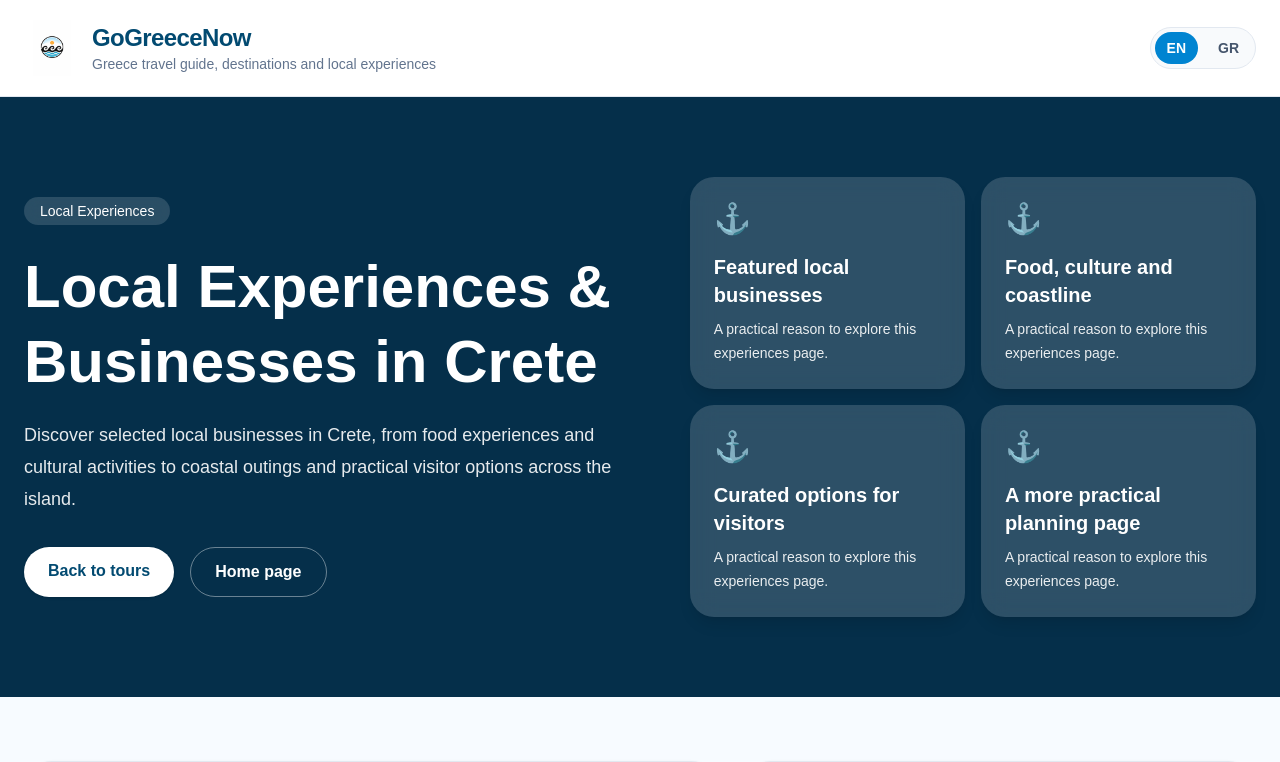
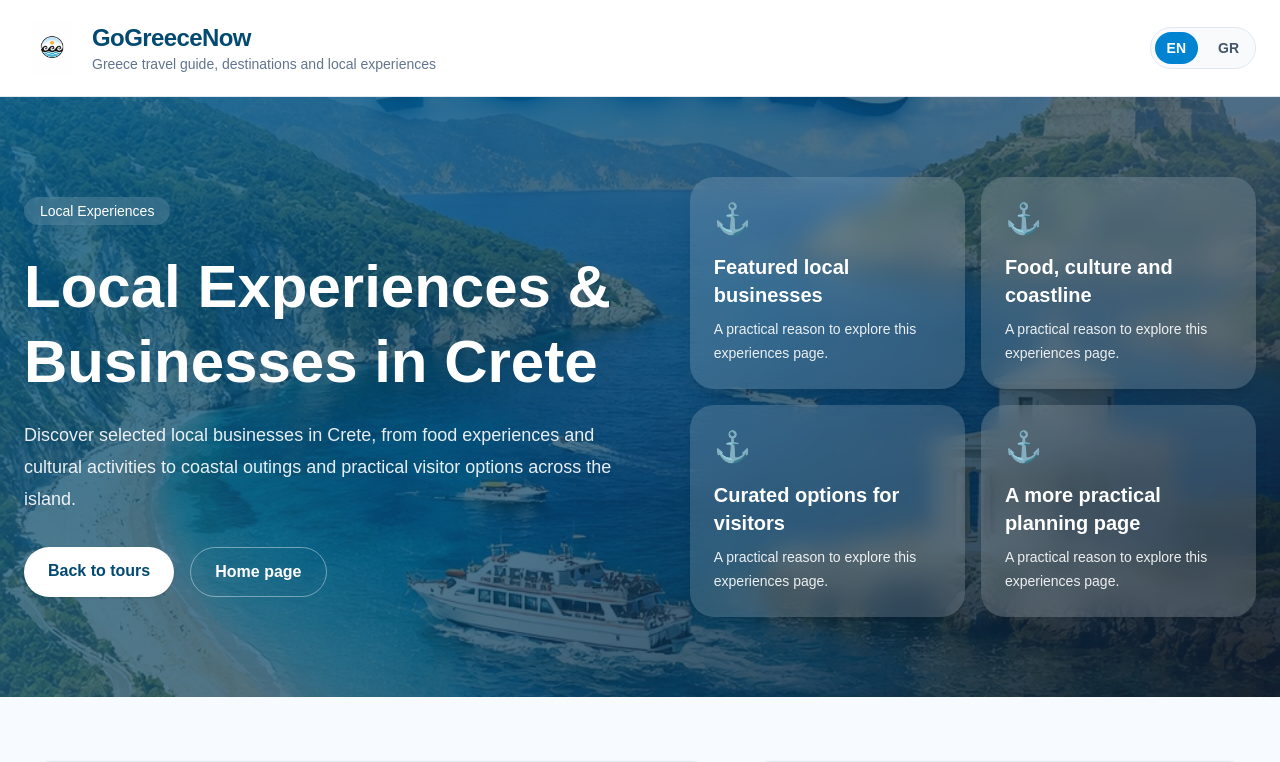
Before and after one commit to xristoskout/forumgreece, a Next.js app: page /tours/crete-tours in a window 1280 px wide. Shown: the top 762 px of the page. Built offline with nearby package versions, Linux system fonts and the light colour scheme.

Commit message:
Improve tours and business pages design

```diff
--- a/app/businesses/[slug]/business-details-client.tsx
+++ b/app/businesses/[slug]/business-details-client.tsx
@@ -1,6 +1,7 @@
 "use client";
 
 import { useMemo, useState } from "react";
+import Image from "next/image";
 import Link from "next/link";
 import BusinessGallery from "./business-gallery";
 import type { Lang } from "../../../lib/content";
@@ -165,7 +166,21 @@ export default function BusinessDetailsClient({
           </div>
         </div>
 
-        <section className="relative mt-6 overflow-hidden rounded-[36px] bg-gradient-to-br from-sky-950 via-sky-900 to-cyan-800 text-white shadow-[0_20px_70px_rgba(2,132,199,0.22)]">
+        <section className="relative mt-6 overflow-hidden rounded-[36px] text-white shadow-[0_20px_70px_rgba(2,132,199,0.22)]">
+            <div className="absolute inset-0">
+    <Image
+      src={business.image}
+      alt={business.name}
+      fill
+      priority
+      className="object-cover"
+      sizes="100vw"
+    />
+  </div>
+
+  <div className="absolute inset-0 bg-sky-950/60" />
+  <div className="absolute inset-0 bg-[linear-gradient(135deg,rgba(2,132,199,0.40),rgba(3,105,161,0.14),rgba(15,23,42,0.80))]" />
+  <div className="absolute inset-0 bg-[radial-gradient(circle_at_top_right,rgba(255,255,255,0.18),transparent_30%),radial-gradient(circle_at_bottom_left,rgba(255,255,255,0.08),transparent_35%)]" />
           <div className="absolute inset-0 bg-[radial-gradient(circle_at_top_right,rgba(255,255,255,0.18),transparent_30%),radial-gradient(circle_at_bottom_left,rgba(255,255,255,0.08),transparent_35%)]" />
 
           <div className="relative grid gap-8 px-8 py-10 lg:grid-cols-[1.1fr_0.9fr] lg:px-10 lg:py-12">
--- a/app/tours/[slug]/experience-details-client.tsx
+++ b/app/tours/[slug]/experience-details-client.tsx
@@ -61,6 +61,7 @@ export default function ExperienceDetailsClient({
       lang === "en" ? "Travel to Greece" : "Travel to Greece",
   };
 
+  const heroImage = businesses[0]?.image ?? "/images/tours/kefalonia-tours.jpg";
   return (
     <main className="min-h-screen bg-[#f7fbff] text-slate-900">
       <section className="sticky top-0 z-50 border-b border-slate-200 bg-white/95 backdrop-blur">
@@ -110,8 +111,22 @@ export default function ExperienceDetailsClient({
         </div>
       </section>
 
-      <section className="relative overflow-hidden bg-sky-950 text-white">
-        <div className="mx-auto grid min-h-[520px] max-w-7xl gap-10 px-6 py-20 lg:grid-cols-[1.05fr_0.95fr] lg:items-center">
+      <section className="relative overflow-hidden text-white">
+          <div className="absolute inset-0">
+    <Image
+      src={heroImage}
+      alt={landing.title[lang]}
+      fill
+      priority
+      className="object-cover"
+      sizes="100vw"
+    />
+  </div>
+
+  <div className="absolute inset-0 bg-sky-950/65" />
+  <div className="absolute inset-0 bg-[linear-gradient(135deg,rgba(2,132,199,0.45),rgba(3,105,161,0.15),rgba(15,23,42,0.72))]" />
+  <div className="absolute inset-0 bg-[radial-gradient(circle_at_top_right,rgba(255,255,255,0.16),transparent_28%),radial-gradient(circle_at_bottom_left,rgba(255,255,255,0.08),transparent_30%)]" />
+        <div className="relative mx-auto grid min-h-[520px] max-w-7xl gap-10 px-6 py-20 lg:grid-cols-[1.05fr_0.95fr] lg:items-center">
           <div>
             <span className="inline-flex rounded-full bg-white/15 px-4 py-1 text-sm font-medium backdrop-blur">
               {t.localExperiences}
```
